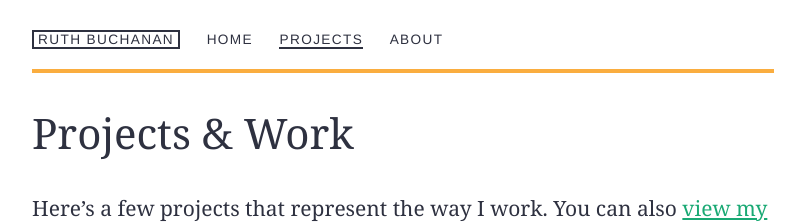
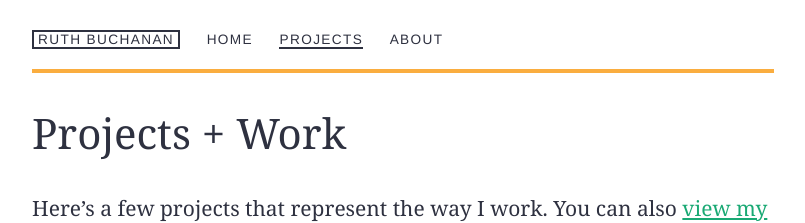
Before and after one commit to ruthhtur/ruthhtur.github.io, a plain HTML site: page projects/index.html in a window 1280 px wide. Shown: the top 223 px of the page, without its empty margins (237-1042 px from the left). Drawn offline with Linux system fonts and the light colour scheme.

Commit message:
Automated commit at 2019-02-10 05:47:23 UTC by middleman-deploy 1.0.0

```diff
--- a/projects/index.html
+++ b/projects/index.html
@@ -25,7 +25,7 @@
 </header>
 
   <section role="main">
-    <h1>Projects <span class="amp">&amp;</span>&nbsp;Work</h1>
+    <h1>Projects +&nbsp;Work</h1>
 
 <p>Here&rsquo;s a few projects that represent the way I work. You can also <a href="/resume/">view my <span class="caps">CV</span></a>.</p>
 
```
